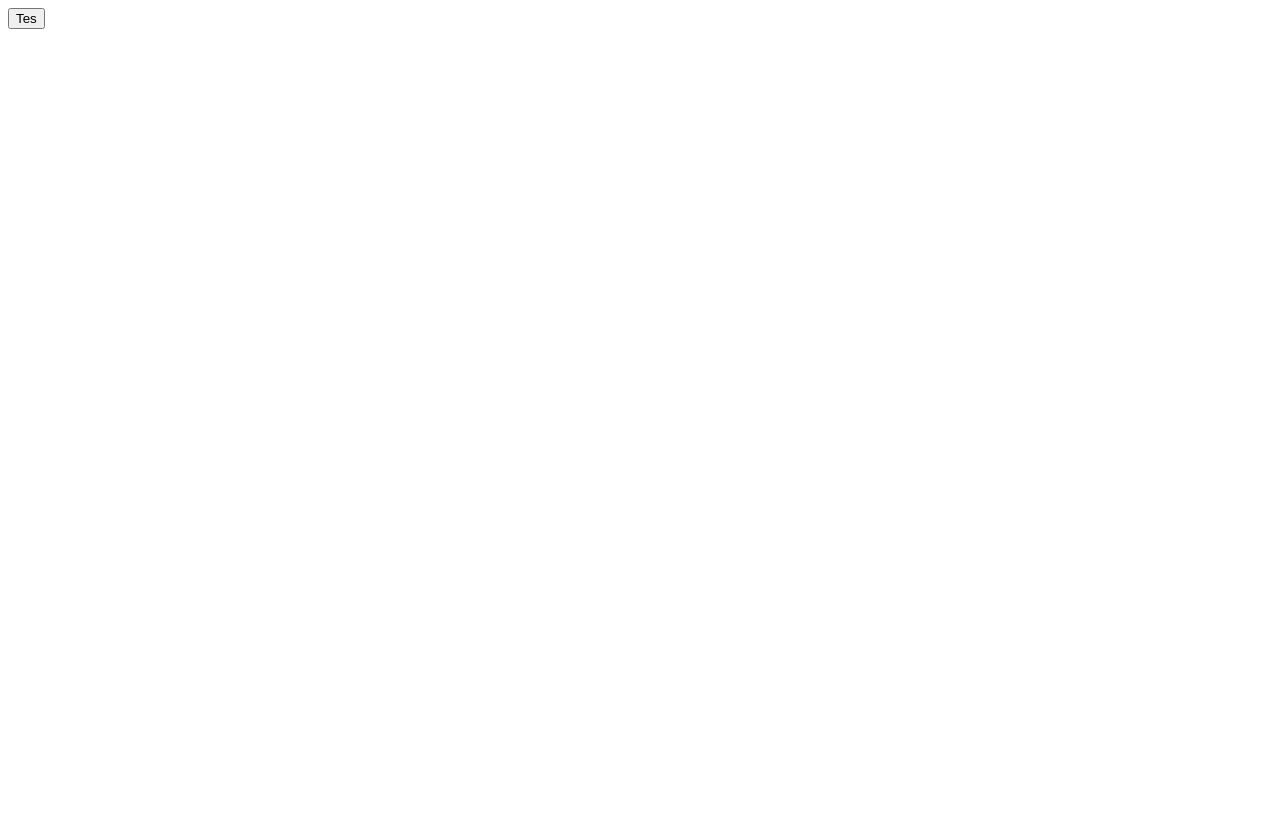
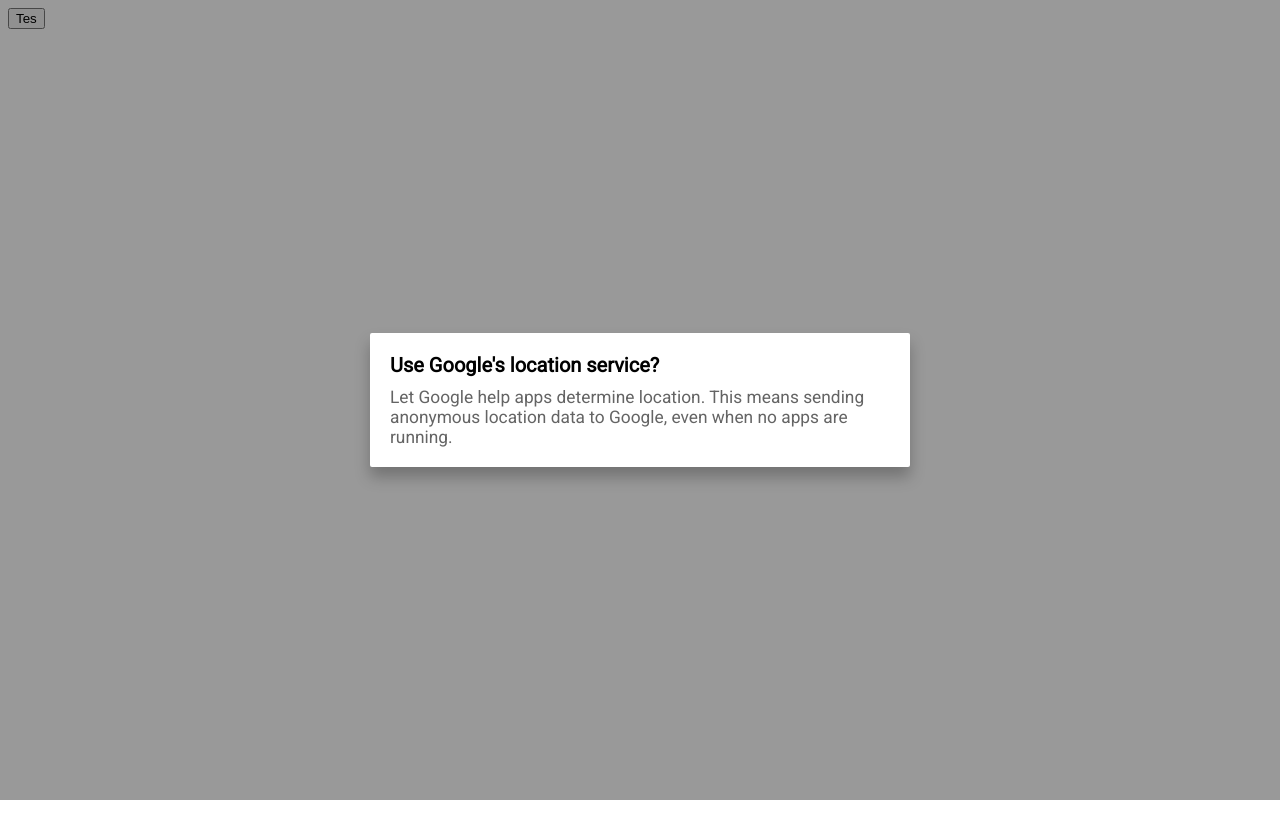
Before and after one commit to ibnujakaria/material-dialog, a website built with webpack: page index.html in a window 1280 px wide. Shown: the top 838 px of the page. Before the commit the page ends 800 px from the top, so only its background shows below. Built offline with nearby package versions, Linux system fonts and the light colour scheme.

Commit message:
create, show, hide,  setUndismissable dialog

```diff
--- a/index.html
+++ b/index.html
@@ -4,7 +4,7 @@
     <meta charset="utf-8">
     <title></title>
   </head>
-  <body>
+  <body style="height: 2000px">
     <button id="tes-button">Tes</button>
   </body>
 </html>
--- /dev/null
+++ b/src/assets/css/material-dialog.css
@@ -0,0 +1,52 @@
+@import url('https://fonts.googleapis.com/css?family=Roboto');
+
+body.no-scroll {
+  overflow: hidden;
+}
+
+#material-dialog-background {
+  position: fixed;
+  top: 0;
+  left: 0;
+  right: 0;
+  bottom: 0;
+  background-color: rgba(0, 0, 0, 0.4);
+  display: none;
+  z-index: 99999998;
+}
+
+#material-dialog-background.opened {
+  display: block;
+}
+
+#material-dialog {
+  font-family: 'Roboto', sans-serif;
+  position: fixed;
+  left: 0;
+  right: 0;
+  width: 500px;
+  margin: auto;
+  top: 50%;
+  padding: 20px;
+  transform: translateY(-50%);
+  background-color: white;
+  border-radius: 2px;
+  z-index: 99999999;
+  /*border: 1px solid rgba(0, 0, 0, 0.2);*/
+  box-shadow: 0 10px 15px rgba(0, 0, 0, 0.25);
+}
+
+#material-dialog h1, #material-dialog h2, #material-dialog h3, #material-dialog h4 {
+  margin: 0;
+}
+
+#material-dialog .title {
+  /*font-weight: lighter;*/
+  font-size: 15pt;
+  margin-bottom: 10px;
+}
+
+#material-dialog .body {
+  font-size: 13pt;
+  color: rgb(100, 100, 100);
+}
--- a/src/index.js
+++ b/src/index.js
@@ -0,0 +1,15 @@
+import Dialog from './material-dialog'
+
+let button = document.getElementById('tes-button')
+button.addEventListener('click', showModalDialog)
+
+let dialog = new Dialog({
+  title: 'Use Google\'s location service?',
+  body: 'Let Google help apps determine location. This means sending anonymous location data to Google, even when no apps are running.'
+})
+
+function showModalDialog () {
+  dialog.show()
+}
+
+showModalDialog()
--- a/src/material-dialog.js
+++ b/src/material-dialog.js
@@ -0,0 +1,73 @@
+import './assets/css/material-dialog.css'
+let background = document.getElementById('material-dialog-background')
+// this variable holds the currently active modal
+let currentActiveModal = null
+
+if (!background) {
+  background = document.createElement('div')
+  background.setAttribute('id', 'material-dialog-background')
+  document.body.appendChild(background)
+}
+
+// add event listener to the background
+background.addEventListener('click', function (event) {
+  event.preventDefault()
+  if (currentActiveModal) {
+    currentActiveModal.closeFromBackground()
+  }
+})
+
+function createModal () {
+  let modalDom = document.createElement('div')
+  modalDom.setAttribute('id', 'material-dialog')
+  modalDom.appendChild(document.createElement('h2'))
+  modalDom.firstChild.classList.add('title')
+  modalDom.appendChild(document.createElement('div'))
+  modalDom.lastChild.classList.add('body')
+  modalDom.appendChild(document.createElement('div'))
+  modalDom.lastChild.classList.add('actions')
+  return modalDom
+}
+
+class Dialog {
+  constructor (options) {
+    this.title = options.title || null
+    this.body = options.body || null
+    this.dismissable = options.dismissable || true
+    this.modalDom = createModal()
+    this.prepareModal()
+    return this
+  }
+
+  undismissable () {
+    this.dismissable = false
+    return this
+  }
+
+  prepareModal () {
+    this.modalDom.firstChild.innerHTML = this.title
+    this.modalDom.childNodes[1].innerHTML = this.body
+  }
+
+  closeFromBackground () {
+    if (this.dismissable) {
+      this.close()
+    }
+  }
+
+  close () {
+    background.classList.remove('opened')
+    document.body.classList.remove('no-scroll')
+    document.body.removeChild(this.modalDom)
+  }
+
+  show () {
+    background.classList.add('opened')
+    document.body.appendChild(this.modalDom)
+    document.body.classList.add('no-scroll')
+    currentActiveModal = this
+    return this
+  }
+}
+
+export default Dialog
```
